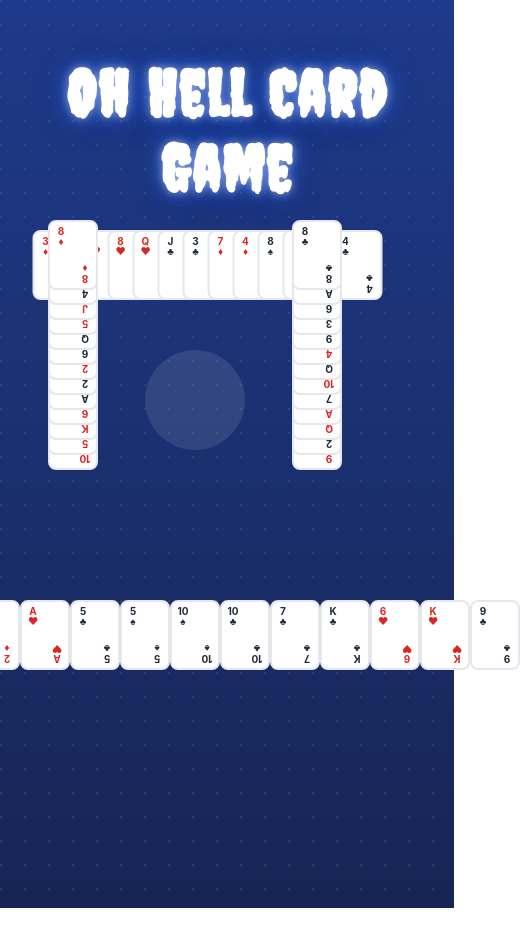
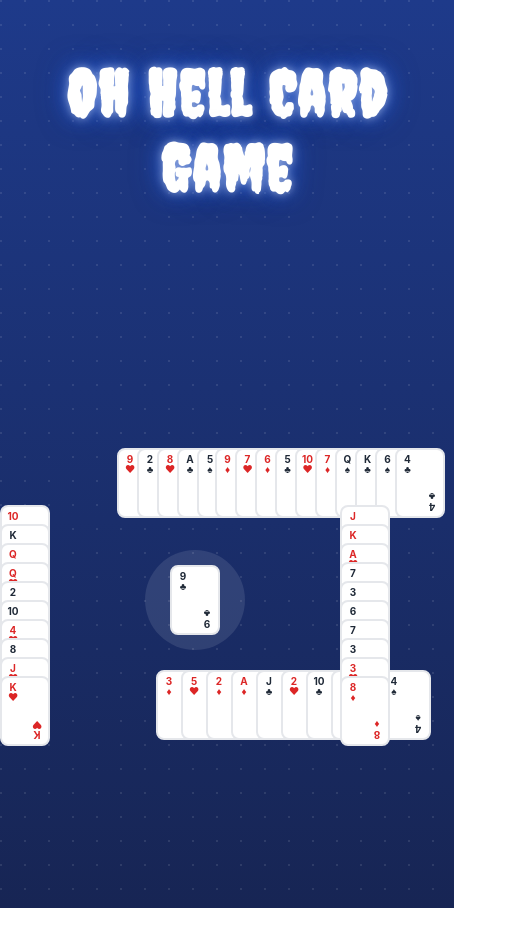
Before and after one commit to mikeyj777/oh_hell_3, a React (Create React App) app in the folder client/: page / in a window 390 px wide. Shown: the top 946 px of the page, 520 px wide, since content can reach past the window. Built offline with nearby package versions, Linux system fonts and the light colour scheme.

Commit message:
5-card layout ok

```diff
--- a/client/src/game/CardGame.js
+++ b/client/src/game/CardGame.js
@@ -5,7 +5,7 @@ import CardPlacement from './CardPlacement';
 import './CardGameAndPlacement.css';
 
 const CardGame = () => {
-  const dealCards = new DealCards(4, 13);
+  const dealCards = new DealCards(5, 10);
 
   return (
     <div className="card-game-container">
--- a/client/src/game/CardGameAndPlacement.css
+++ b/client/src/game/CardGameAndPlacement.css
@@ -1,9 +1,9 @@
 .game-content {
   position: absolute;
-  top: 400px;  /* Reduced from 120px */
+  top: 600px;  /* This is the space between header and game area */
   left: 0;
   width: 100%;
-  height: calc(100vh - 80px);  /* Need to update this too */
+  height: calc(100vh - 120px);
   z-index: 1;
 }
 
@@ -14,7 +14,7 @@
   height: 100%;
 }
 
-/* Card base styles */
+/* Card styles */
 .card {
   width: 64px;
   height: 96px;
@@ -63,15 +63,6 @@
 .red { color: #dc2626; }
 .black { color: #1f2937; }
 
-/* Card group base styles */
-.card-group {
-  position: absolute;
-  display: flex;
-  gap: 0;
-  z-index: 1;
-  transition: all 0.3s ease;
-}
-
 /* Play area */
 .play-area {
   position: absolute;
@@ -88,30 +79,23 @@
   z-index: 1;
 }
 
-/* Base positions for all layouts */
-.card-group.position-p4-0,
-.card-group.position-p5-0,
-.card-group.position-p6-0,
-.card-group.position-p7-0 {
-  /* Bottom player */
-  bottom: 100px;
+/* Base card group styles */
+.card-group {
+  position: absolute;
+  display: flex;
+  gap: 0;
+  z-index: 1;
+  transition: all 0.3s ease;
+}
+
+/* 4 Player Layout */
+.players-4 .position-p4-0 { /* Bottom */
+  bottom: 80px;
   left: 50%;
   transform: translateX(-50%);
   flex-direction: row;
 }
 
-/* Card overlapping */
-/* Horizontal overlap (for bottom and top) */
-[class*="position-"][class*="-0"] .card {
-  margin-right: -40px; /* Wide spread for bottom player */
-}
-
-/* Vertical overlap (for sides) */
-.card-group[style*="column"] .card {
-  margin-bottom: -70px;
-}
-
-/* 4 Player Layout */
 .players-4 .position-p4-1 { /* Left */
   left: 48px;
   top: 50%;
@@ -119,12 +103,8 @@
   flex-direction: column;
 }
 
-.players-4 .position-p4-1 .card {
-  margin-bottom: -85px;  /* Increase this negative margin to show less of each card */
-}
-
 .players-4 .position-p4-2 { /* Top */
-  top: 200px;
+  top: 80px;
   left: 50%;
   transform: translateX(-50%);
   flex-direction: row;
@@ -137,30 +117,165 @@
   flex-direction: column;
 }
 
-.players-4 .position-p4-3 .card {
-  margin-bottom: -85px;  /* Increase this negative margin to show less of each card */
+/* 5 Player Layout */
+.players-5 .position-p5-0 { /* Bottom */
+  bottom: 0;
+  left: 40%;
+  transform: translateX(-10%);
+  transform: translateY(200%);
+  flex-direction: row;
 }
 
-/* 5 Player Layout */
-.players-5 [class*="position-p5"] {
-  /* Similar to 4 but with 2 top stacks */
+.players-5 .position-p5-1 { /* Left */
+  left: 0;
+  top: 50%;
+  transform: translateY(-50%);
+  flex-direction: column;
+}
+
+.players-5 .position-p5-2 { /* Top-left */
+  top: 0px;
+  left: 30%;
+  transform: translateX(-50%);
+  transform: translateY(-800%);
+  flex-direction: row;
+}
+
+.players-5 .position-p5-3 { /* Top-right */
+  top: 0px;
+  left: 55%;
+  transform: translateX(-100%);
+  transform: translateY(-800%);
+  flex-direction: row;
+}
+
+.players-5 .position-p5-4 { /* Right */
+  right: 0;
+  top: 50%;
+  transform: translateY(-50%);
+  flex-direction: column;
 }
 
 /* 6 Player Layout */
-.players-6 [class*="position-p6"] {
-  /* 2 left stacks, 1 top, 2 right stacks */
+.players-6 .position-p6-0 { /* Bottom */
+  bottom: 80px;
+  left: 50%;
+  transform: translateX(-50%);
+  flex-direction: row;
+}
+
+.players-6 .position-p6-1,
+.players-6 .position-p6-4 { /* Left stacks */
+  left: 48px;
+  flex-direction: column;
+}
+
+.players-6 .position-p6-1 { /* Left-top */
+  top: 35%;
+  transform: translateY(-50%);
+}
+
+.players-6 .position-p6-4 { /* Left-bottom */
+  top: 65%;
+  transform: translateY(-50%);
+}
+
+.players-6 .position-p6-2 { /* Top */
+  top: 80px;
+  left: 50%;
+  transform: translateX(-50%);
+  flex-direction: row;
+}
+
+.players-6 .position-p6-3,
+.players-6 .position-p6-5 { /* Right stacks */
+  right: 48px;
+  flex-direction: column;
+}
+
+.players-6 .position-p6-3 { /* Right-top */
+  top: 35%;
+  transform: translateY(-50%);
+}
+
+.players-6 .position-p6-5 { /* Right-bottom */
+  top: 65%;
+  transform: translateY(-50%);
 }
 
 /* 7 Player Layout */
-.players-7 [class*="position-p7"] {
-  /* 2 stacks on each side except bottom */
+.players-7 .position-p7-0 { /* Bottom */
+  bottom: 80px;
+  left: 50%;
+  transform: translateX(-50%);
+  flex-direction: row;
 }
 
-/* Position specific styles for 5-7 players */
-[class*="position-p5"],
-[class*="position-p6"],
-[class*="position-p7"] {
-  /* Stack positioning for different layouts */
+.players-7 [class*="position-p7"] { /* Default vertical stack */
+  flex-direction: column;
+}
+
+.players-7 .position-p7-1,
+.players-7 .position-p7-5 { /* Left stacks */
+  left: 48px;
+}
+
+.players-7 .position-p7-1 { /* Left-top */
+  top: 35%;
+  transform: translateY(-50%);
+}
+
+.players-7 .position-p7-5 { /* Left-bottom */
+  top: 65%;
+  transform: translateY(-50%);
+}
+
+.players-7 .position-p7-2,
+.players-7 .position-p7-3 { /* Top stacks */
+  top: 80px;
+  flex-direction: row;
+}
+
+.players-7 .position-p7-2 { /* Top-left */
+  left: 35%;
+  transform: translateX(-50%);
+}
+
+.players-7 .position-p7-3 { /* Top-right */
+  left: 65%;
+  transform: translateX(-50%);
+}
+
+.players-7 .position-p7-4,
+.players-7 .position-p7-6 { /* Right stacks */
+  right: 48px;
+}
+
+.players-7 .position-p7-4 { /* Right-top */
+  top: 35%;
+  transform: translateY(-50%);
+}
+
+.players-7 .position-p7-6 { /* Right-bottom */
+  top: 65%;
+  transform: translateY(-50%);
+}
+
+/* Card overlapping */
+/* Horizontal spread for bottom player */
+[class*="position-p"][class$="-0"] .card {
+  margin-right: -40px;
+}
+
+/* Vertical overlap for all vertical stacks */
+[class*="position-p"]:not([class$="-0"]) .card {
+  margin-bottom: -85px; /* 85% overlap */
+}
+
+/* More compressed horizontal spread for top positions */
+[class*="position-p"][class*="-2"] .card,
+[class*="position-p"][class*="-3"] .card {
+  margin-right: -50px;
 }
 
 /* Hover effects */
@@ -189,12 +304,17 @@
     font-size: 12px;
   }
 
-  [class*="position-"][class*="-0"] .card {
+  [class*="position-p"][class$="-0"] .card {
     margin-right: -30px;
   }
 
-  .card-group[style*="column"] .card {
-    margin-bottom: -50px;
+  [class*="position-p"]:not([class$="-0"]) .card {
+    margin-bottom: -63px; /* Maintain 85% overlap for smaller cards */
+  }
+
+  [class*="position-p"][class*="-2"] .card,
+  [class*="position-p"][class*="-3"] .card {
+    margin-right: -35px;
   }
 }
 
@@ -214,11 +334,16 @@
     font-size: 10px;
   }
 
-  [class*="position-"][class*="-0"] .card {
+  [class*="position-p"][class$="-0"] .card {
     margin-right: -25px;
   }
 
-  .card-group[style*="column"] .card {
-    margin-bottom: -40px;
+  [class*="position-p"]:not([class$="-0"]) .card {
+    margin-bottom: -51px; /* Maintain 85% overlap for smallest cards */
+  }
+
+  [class*="position-p"][class*="-2"] .card,
+  [class*="position-p"][class*="-3"] .card {
+    margin-right: -30px;
   }
 }
--- a/client/src/game/CardPlacement.js
+++ b/client/src/game/CardPlacement.js
@@ -33,17 +33,48 @@ const CardPlacement = ({ cards }) => {
     </>
   );
 
-  // Get max cards based on number of players
   const getMaxCards = (players) => {
     return Math.floor(52 / players);
   };
 
-  // Get position class based on player index and total players
+  // Position maps for correct clockwise dealing order
   const getPositionClass = (index, totalPlayers) => {
     const baseClass = 'card-group';
 
-    // Add positioning class based on player count and index
-    return `${baseClass} position-p${totalPlayers}-${index}`;
+    const positionMaps = {
+      4: {
+        0: 'position-p4-0', // Bottom
+        1: 'position-p4-1', // Left
+        2: 'position-p4-2', // Top
+        3: 'position-p4-3'  // Right
+      },
+      5: {
+        0: 'position-p5-0', // Bottom
+        1: 'position-p5-1', // Left
+        2: 'position-p5-2', // Top-left
+        3: 'position-p5-3', // Top-right
+        4: 'position-p5-4'  // Right
+      },
+      6: {
+        0: 'position-p6-0', // Bottom
+        1: 'position-p6-4', // Left-bottom
+        2: 'position-p6-1', // Left-top
+        3: 'position-p6-2', // Top
+        4: 'position-p6-3', // Right-top
+        5: 'position-p6-5'  // Right-bottom
+      },
+      7: {
+        0: 'position-p7-0', // Bottom
+        1: 'position-p7-5', // Left-bottom
+        2: 'position-p7-1', // Left-top
+        3: 'position-p7-2', // Top-left
+        4: 'position-p7-3', // Top-right
+        5: 'position-p7-4', // Right-top
+        6: 'position-p7-6'  // Right-bottom
+      }
+    };
+
+    return `${baseClass} ${positionMaps[totalPlayers][index]}`;
   };
 
   return (
```
